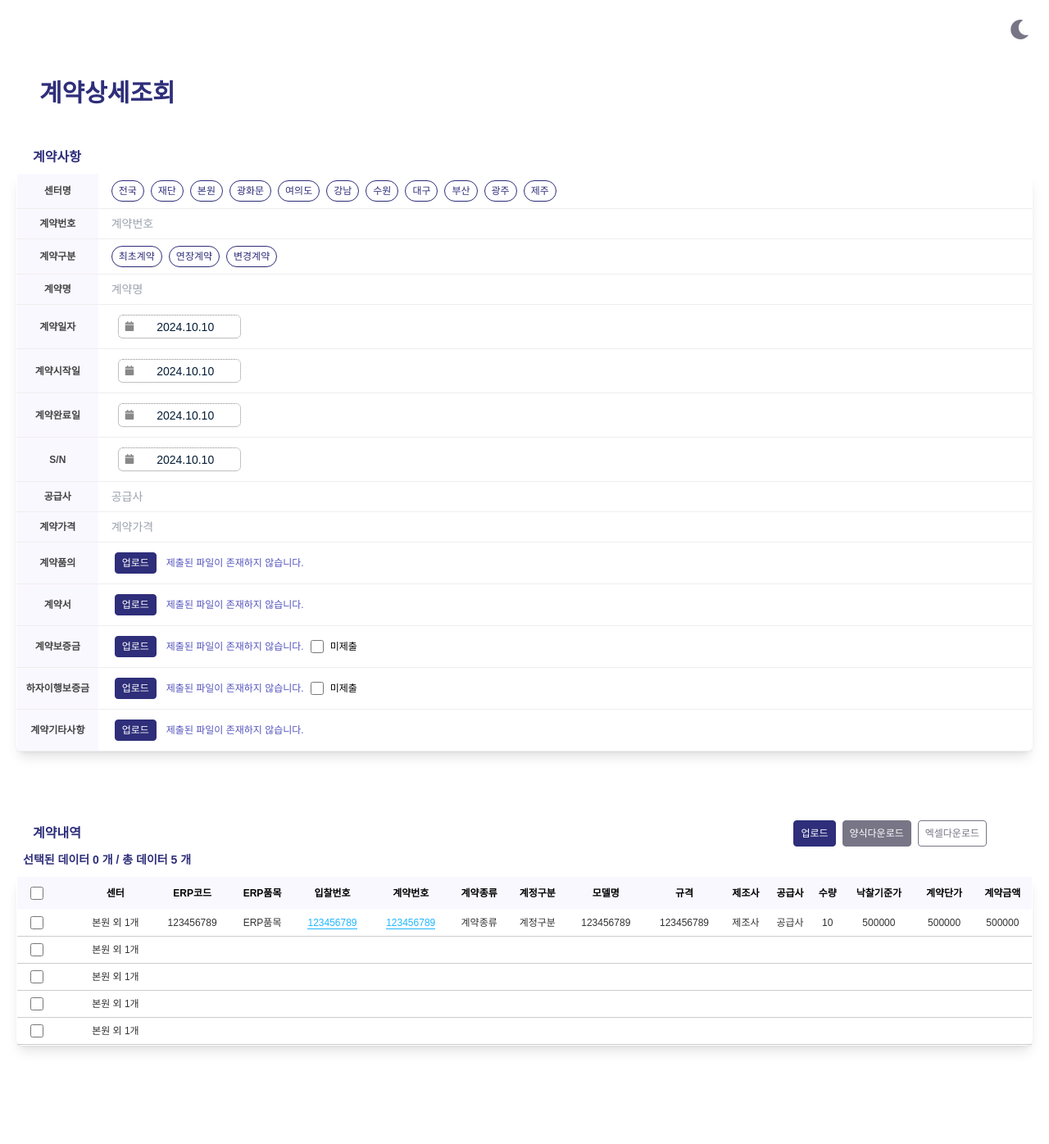
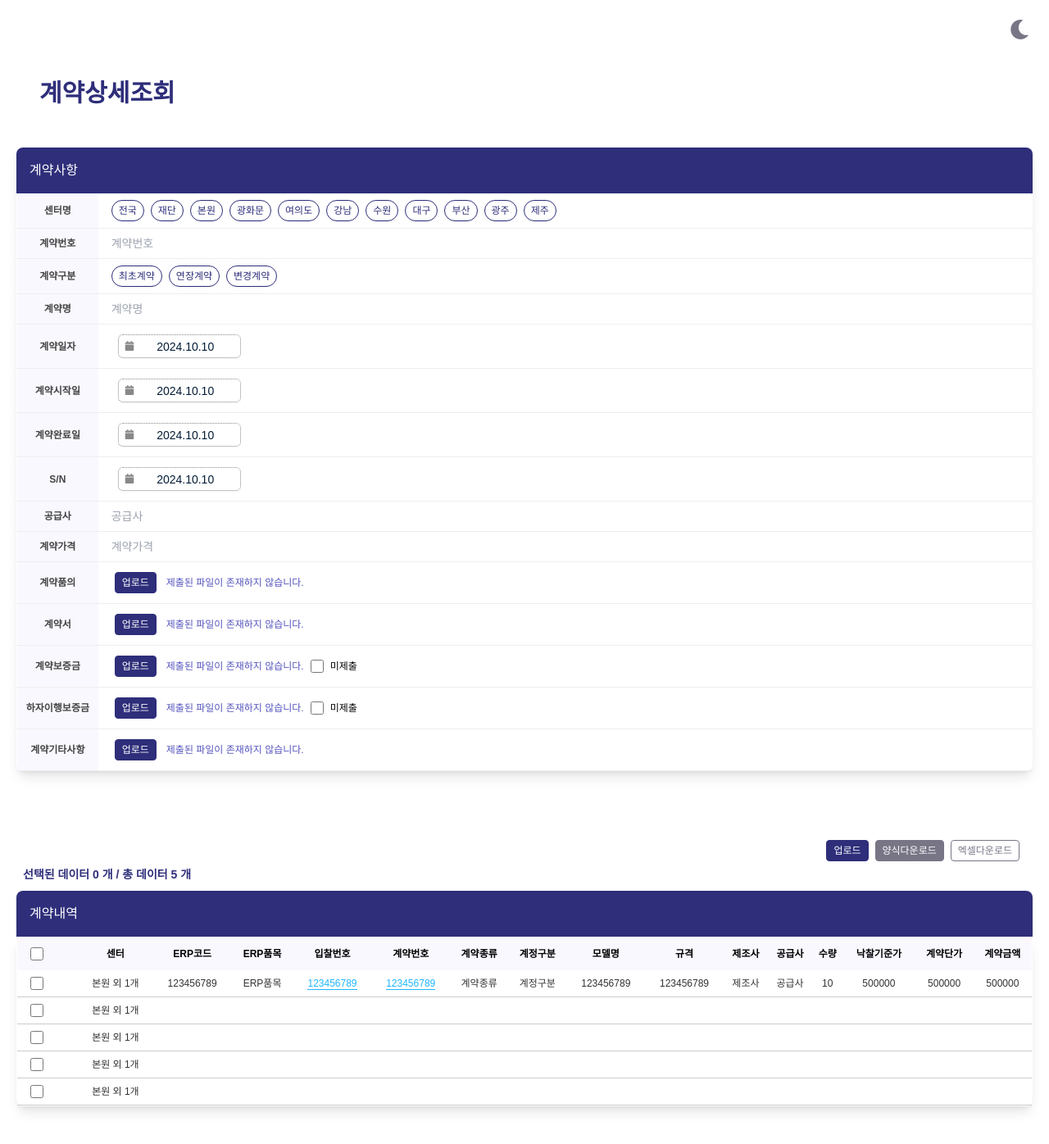
Before and after one commit to Hyeyeon-Ko/pur-ui2, a Next.js app: page /contract/1 in a window 1280 px wide. Shown: the top 1396 px of the page at 82% size. Before the commit the page ends 1356 px from the top, so only its background shows below. Built offline with nearby package versions, Linux system fonts and the light colour scheme.

Commit message:
Feat: 테이블 헤더컴포넌트 생성 및 적용

```diff
--- a/app/contract/[id]/page.tsx
+++ b/app/contract/[id]/page.tsx
@@ -113,28 +113,15 @@ const TenderDetail: React.FC<TenderDetailProps> = () => {
     <div>
       <ThemeToggle />
       <PageTitle pageTitle="계약상세조회" mode="xl" fontWeight="bold" />
-      <PageTitle
-        pageTitle="계약사항"
-        mode="md"
-        fontWeight="bold"
-        customStyle={{ padding: "0", marginLeft: "20px" }}
-      />
       <VerticalTable
         data={contractVertical}
         onChipClick={handleChipClick}
         checkedItems={checkedItems}
+        showHeader={true}
+        tableTitle="계약사항"
       />
       <div className="py-20">
-        <div className="flex justify-between mr-6">
-          <div>
-            <PageTitle
-              pageTitle="계약내역"
-              mode="md"
-              fontWeight="bold"
-              customStyle={{ padding: "0", marginLeft: "20px" }}
-            />
-          </div>
-          <div className="flex justify-end mr-6">
+        <div className="flex justify-end mr-2">
           <FileUploadButton
             onFileUpload={handleUpload}
             buttonText="업로드"
@@ -149,12 +136,13 @@ const TenderDetail: React.FC<TenderDetailProps> = () => {
             onFormDownload={handleFormDownload}
           />
         </div>
-        </div>
         <Table
           data={formattedData}
           columns={contractListColumns}
           onRowSelect={handleRowSelect}
           showCheckbox
+          showHeader={true}
+          tableTitle="계약내역"
         />
       </div>
     </div>
--- a/app/contract/add/page.tsx
+++ b/app/contract/add/page.tsx
@@ -42,22 +42,18 @@ const ContractAddPage: React.FC<TenderDetailProps> = () => {
   };
 
   return (
-    <div className="my-4">
+    <div className="my-4 mb-20">
       <ThemeToggle />
       <PageTitle pageTitle="계약추가" mode="xl" fontWeight="bold" />
-      <div className="px-10 flex justify-end">
-        <Button mode="sm" content="추가" color="signature" />
+      <div className="p-4 flex justify-end">
+        <Button mode="sm" content="추가" color="Button_Default" />
       </div>
-      <PageTitle
-        pageTitle="계약사항"
-        mode="md"
-        fontWeight="bold"
-        customStyle={{ padding: "0", marginLeft: "20px" }}
-      />
       <VerticalTable
         data={contractVertical}
         onChipClick={handleChipClick}
         checkedItems={checkedItems}
+        showHeader={true}
+        tableTitle="계약사항"
       />
     </div>
   );
--- a/app/tender/[id]/page.tsx
+++ b/app/tender/[id]/page.tsx
@@ -129,11 +129,13 @@ const TenderDetail: React.FC = () => {
         }}
       />
       <PageTitle pageTitle="입찰상세조회" mode="xl" fontWeight="bold" />
-      <PageTitle pageTitle="입찰사항" mode="md" fontWeight="bold" />
+
       <VerticalTable
         data={tenderVertical}
         onChipClick={handleChipClick}
         checkedItems={checkedItems}
+        showHeader={true}
+        tableTitle="입찰사항"
       />
       <div className="py-20">
         <div className="flex justify-end mr-6">
@@ -156,18 +158,16 @@ const TenderDetail: React.FC = () => {
           columns={columns}
           onRowSelect={handleRowSelect}
           showCheckbox
+          showHeader={true}
+          tableTitle="입찰내역"
         />
       </div>
       <div className="pb-20">
-        <div>
-          <PageTitle
-            pageTitle="입찰결과"
-            mode="md"
-            fontWeight="bold"
-            customStyle={{ padding: "0", marginLeft: "20px" }}
-          />
-        </div>
-        <VerticalTable data={tenderVerticalResult} />
+        <VerticalTable
+          data={tenderVerticalResult}
+          showHeader={true}
+          tableTitle="입찰결과"
+        />
       </div>
     </div>
   );
--- a/app/tender/add/page.tsx
+++ b/app/tender/add/page.tsx
@@ -227,35 +227,18 @@ const AddItemPage = () => {
   };
 
   return (
-    <div className="p-4">
-      <ThemeToggle
-        customStyle={{
-          display: "flex",
-          justifyContent: "end",
-          marginTop: "24px",
-          marginRight: "24px",
-        }}
-      />
-      <PageTitle
-        pageTitle="입찰추가"
-        mode="xl"
-        fontWeight="bold"
-        customStyle={{ paddingBottom: "0" }}
-      />
-      <div className="px-10 flex justify-end">
-        <Button mode="sm" content="추가" color="signature" />
+    <div className="my-4 mb-20">
+      <ThemeToggle />
+      <PageTitle pageTitle="입찰추가" mode="xl" fontWeight="bold" />
+      <div className="p-4  flex justify-end">
+        <Button mode="sm" content="추가" color="Button_Default" />
       </div>
-      <PageTitle
-        pageTitle="입찰사항"
-        mode="md"
-        fontWeight="bold"
-        customStyle={{ padding: "0", marginLeft: "20px" }}
-      />
-
       <VerticalTable
         data={vertical}
         onChipClick={handleChipClick} // Chip 클릭 이벤트 핸들러 전달
         checkedItems={checkedItems} // 체크된 아이템 상태 전달
+        showHeader={true}
+        tableTitle="입찰사항"
       />
     </div>
   );
--- /dev/null
+++ b/components/ui/molecules/header/TableHeader.tsx
@@ -0,0 +1,26 @@
+import { CSSProperties } from "react";
+
+interface ManagementHeaderProps {
+  tableTitle?: string;
+  customStyle?: CSSProperties;
+}
+
+const TableHeader: React.FC<ManagementHeaderProps> = ({
+  tableTitle,
+  customStyle,
+}) => {
+  return (
+    <>
+      <div className="flex justify-start ">
+        <div
+          style={{ ...customStyle }}
+          className="w-full border-signature bg-signature rounded-tl-lg rounded-tr-lg p-4 text-white"
+        >
+          {tableTitle}
+        </div>
+      </div>
+    </>
+  );
+};
+
+export default TableHeader;
--- a/components/ui/molecules/table/Table.tsx
+++ b/components/ui/molecules/table/Table.tsx
@@ -5,6 +5,7 @@ import colors from "@/styles/colors";
 import { useDarkMode } from "@/context/DarkModeContext";
 import useModal from "@/hooks/useModal";
 import TableRender from "../render/TableRender";
+import TableHeader from "../header/TableHeader";
 
 interface Sorter {
   field: string;
@@ -22,6 +23,8 @@ interface TableProps {
   onRowDoubleClick?: (row: { [key: string]: string }) => void;
   sorter?: Sorter | null;
   setSorter?: React.Dispatch<React.SetStateAction<Sorter | null>>;
+  showHeader?: boolean;
+  tableTitle?: string;
 }
 
 const Table: React.FC<TableProps> = ({
@@ -35,6 +38,8 @@ const Table: React.FC<TableProps> = ({
   onRowDoubleClick,
   sorter = null,
   setSorter,
+  showHeader = false,
+  tableTitle,
 }) => {
   const [currentPage, setCurrentPage] = useState(1);
   const totalPages = Math.ceil(data.length / rowsPerPage);
@@ -117,11 +122,13 @@ const Table: React.FC<TableProps> = ({
           데이터 {data.length} 개
         </span>
       </div>
+      {showHeader && <TableHeader tableTitle={tableTitle} />}
+
       <div
         style={{ borderColor: "transparent" }}
-        className="mx-auto rounded-lg shadow-lg border w-[100%]"
+        className="mx-auto rounded-lg shadow-lg border w-full"
       >
-        <table className="table-auto text-xs text-left text-gray-500 w-[100%]">
+        <table className="table-auto text-xs text-left text-gray-500 w-full">
           <thead
             style={{
               backgroundColor: isDarkMode
--- a/components/ui/molecules/verticalTable/VerticalTable.tsx
+++ b/components/ui/molecules/verticalTable/VerticalTable.tsx
@@ -2,6 +2,7 @@ import React, { useState } from "react";
 import colors from "@/styles/colors";
 import { useDarkMode } from "@/context/DarkModeContext";
 import VerticalRender from "../render/VerticalRender";
+import TableHeader from "../header/TableHeader";
 
 interface VerticalTableProps {
   data: Array<{
@@ -14,12 +15,16 @@ interface VerticalTableProps {
   }>;
   onChipClick?: (label: string, title: string) => void;
   checkedItems?: { [key: string]: boolean };
+  showHeader?: boolean;
+  tableTitle?: string;
 }
 
 const VerticalTable: React.FC<VerticalTableProps> = ({
   data,
   onChipClick,
   checkedItems,
+  showHeader = false,
+  tableTitle,
 }) => {
   const { isDarkMode } = useDarkMode();
   const [tableData, setTableData] = useState(data);
@@ -49,6 +54,8 @@ const VerticalTable: React.FC<VerticalTableProps> = ({
 
   return (
     <div className="mx-5 rounded-lg shadow-lg">
+      {showHeader && <TableHeader tableTitle={tableTitle} />}
+
       <table className="table-auto w-full">
         <tbody className="divide-x">
           {tableData.map((row) => (
```
Lines whose indentation alone changed are shown as unchanged.
